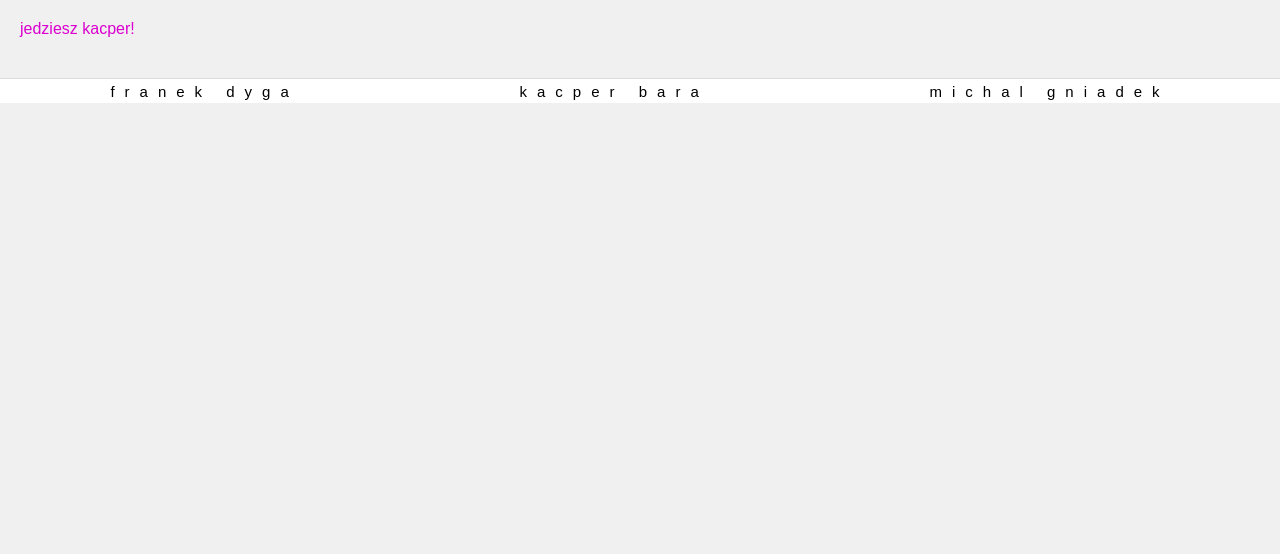
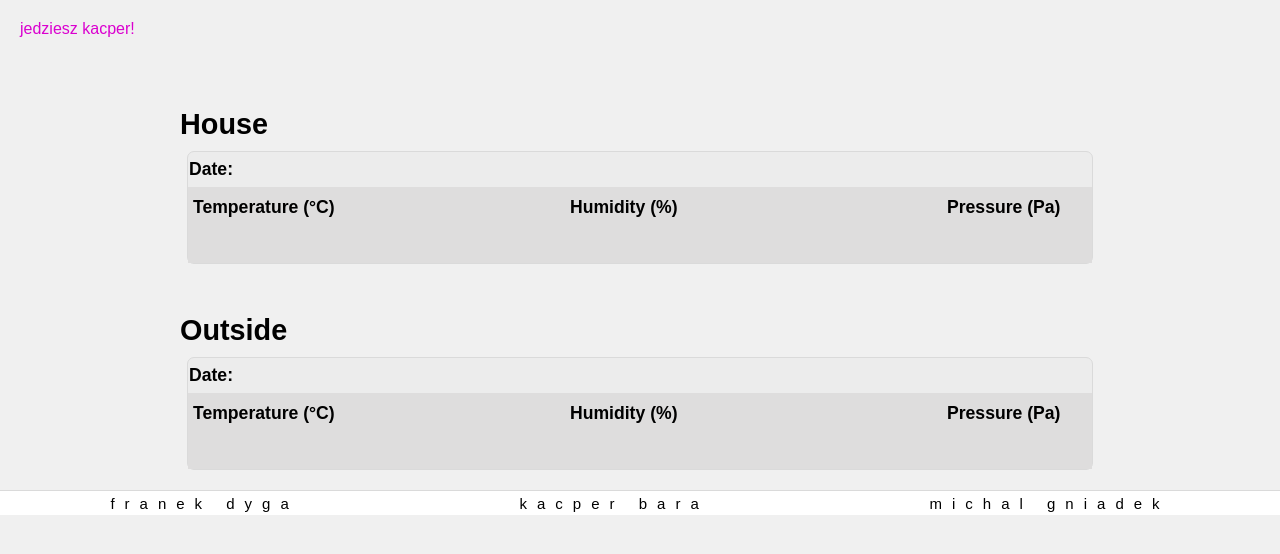
Before and after one commit to Mongolow/Projekt, a Flask app: template templates/weather.html in a window 1280 px wide. Shown: the part 40-594 px from the top of the page. Run offline with Flask 3, Linux system fonts and the light colour scheme; the template is opened without the code that fills it, so the values that code supplies are empty.

Commit message:
merged API with weather information

```diff
--- a/app.py
+++ b/app.py
@@ -2,6 +2,7 @@
 import secrets
 import sqlite3
 import pygal
+import requests
 
 
 app = Flask(__name__)
@@ -112,6 +113,24 @@
         return jsonify({"error": "measurement not found"}), 404
     return jsonify({"message": "measurement deleted"}), 200
 
+# Pobieranie temperatury zewnętrznej wykorzystując zewnętrzne API ..................................
+
+def outside_weather():
+    latitude = 50.0614
+    longitude = 19.9366
+    url = f"https://api.open-meteo.com/v1/forecast?latitude={latitude}&longitude={longitude}&current=temperature_2m,relative_humidity_2m,surface_pressure"
+
+    try:
+        resposne = requests.get(url)
+        resposne.raise_for_status()
+        data = resposne.json()
+
+        return data.get("current")
+    except requests.exceptions.RequestException:
+        print("Błąd serwera Open-Meteo.")
+        return None
+
+
 # HTML .............................................................................................
 
 @app.route('/')
@@ -122,7 +141,12 @@
 def weather():
     db = get_db()
     measurements = db.execute("SELECT * FROM measurements").fetchall()
-    return render_template('weather.html', measurements=measurements)
+    #APi zewnętrzne
+    outside_data= outside_weather()
+    return render_template('weather.html', measurements=measurements, outside=outside_data)
+
+
+
 
 @app.route('/database')
 def database():
--- a/static/css/style.css
+++ b/static/css/style.css
@@ -221,3 +221,71 @@
     background-color: rgb(212, 100, 100);
     color: white;
 }
+
+.table-date {
+    width: 375px;
+    text-align: left;
+
+}
+
+.weather-table {
+    table-layout: auto;
+    border-spacing: 0;
+    background: #ececec;
+    border: 1px solid rgb(218, 218, 218);
+    border-radius: 7px;
+}
+
+.weather-container {
+    display: flex;
+    justify-content: center;
+    align-items: center;
+    height: fit-content;
+    flex-direction: column;
+    gap: 30px;
+}
+
+.table-parameters-t {
+    width: 140px;
+    text-align: left;
+    padding: 10px 5px;
+}
+.table-parameters-h {
+    width: 140px;
+    text-align: left;
+    padding: 10px 5px;
+
+}
+
+.table-parameters-p {
+    width: 140px;
+    text-align: left;
+    padding: 10px 5px;
+}
+
+.string-house{
+    font-family: Arial, sans-serif;
+    font-weight: bold;
+    font-size: 1.8em;
+    color: #000000;
+    margin-bottom: 10px;
+    padding-left: 180px;
+    margin-top: 50px;
+
+
+    /*padding-left: calc(50vw - 187.5px);*/
+
+}
+.table-header-param{
+    background: #dedddd;
+    font-weight: bold;
+    height: 35px;
+    font-size: 1.1em;
+
+}
+
+.table-parameters-values{
+
+
+    text-align: left;
+}
--- a/templates/weather.html
+++ b/templates/weather.html
@@ -2,4 +2,81 @@
 {% block title %}Smarthome - Weather{% endblock %}
     {% block content %}
     <p style="color:rgb(218, 0, 207); margin: 20px ;">jedziesz kacper!</p>
+
+    <div class="string-house">House</div>
+
+
+    <div class="weather-container">
+
+
+
+        <table class="weather-table">
+
+                <tr class="table-header">
+                    <th class="table-date">Date:</th>
+
+                    <th class="table-date">{{measurements[-1]['created_at']}}</th>
+
+                    </tr>
+                <tr class="table-header-param">
+                    <th class="table-parameters-t">Temperature (°C)</th>
+                    <th class="table-parameters-h">Humidity (%)</th>
+                    <th class="table-parameters-p">Pressure (Pa)</th>
+
+                    </tr>
+                <tr class="table-header-param">
+                    <th class="table-parameters-t">{{measurements[-1]["temp"]}}</th>
+                    <th class="table-parameters-h">{{measurements[-1]["hum"]}}</th>
+                    <th class="table-parameters-p">{{measurements[-1]["press"]}}</th>
+
+
+                </tr>
+
+
+
+        </table>
+
+    </div>
+
+
+    <div class="string-house">Outside</div>
+
+    <div class="weather-container">
+        <table class="weather-table">
+                <tr class="table-header">
+                    <th class="table-date">Date:</th>
+                    <th class="table-date">{{measurements[-1]['created_at']}}</th>
+                    </tr>
+
+                <tr class="table-header-param">
+                    <th class="table-parameters-t">Temperature (°C)</th>
+                    <th class="table-parameters-h">Humidity (%)</th>
+                    <th class="table-parameters-p">Pressure (Pa)</th>
+
+                    </tr>
+                <tr class="table-header-param">
+                    <th class="table-parameters-t">{{outside["temperature_2m"]}}</th>
+                    <th class="table-parameters-h">{{outside["relative_humidity_2m"]}}</th>
+                    <th class="table-parameters-p">{{outside["surface_pressure"]}}</th>
+
+
+                </tr>
+
+
+
+
+
+
+
+        </table>
+
+
+
+
+
+
+    </div>
+
+
+
     {% endblock %}
```
